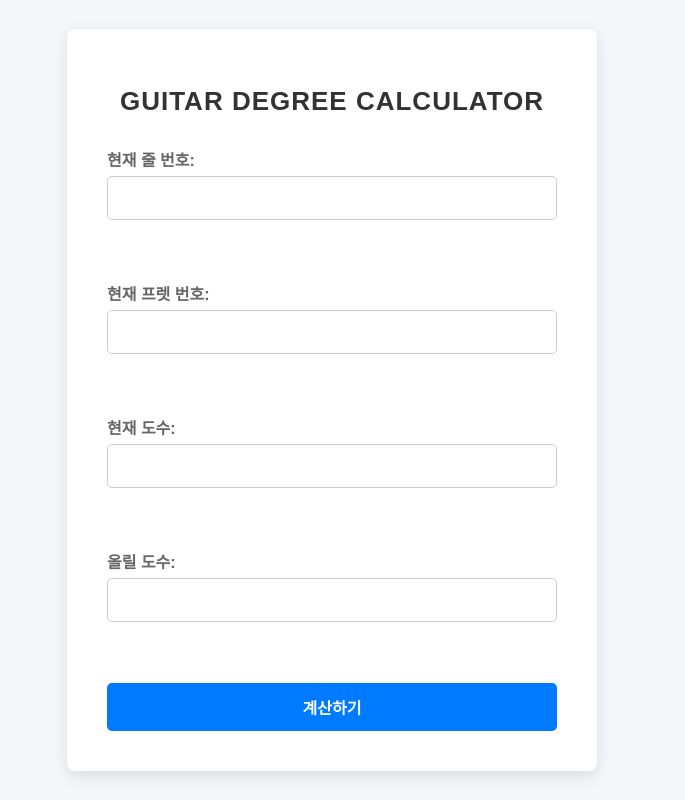
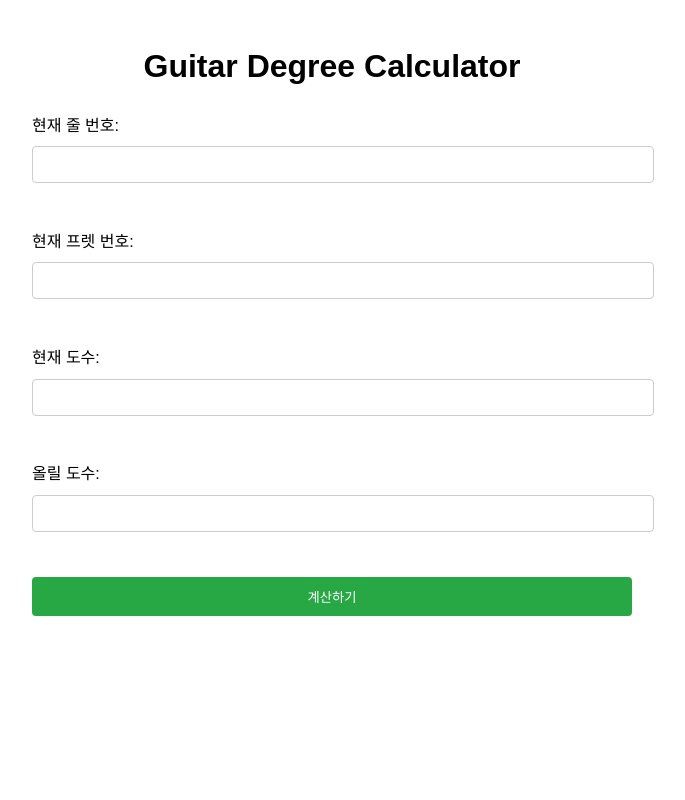
Before and after one commit to boongtol1/BOONGTOL_PYTHON, a Flask app: page / in a window 1280 px wide. Shown: the whole page, without its empty margins (308-993 px from the left). Run offline with Flask 3, Linux system fonts and the light colour scheme.

Commit message:
boongtol

```diff
--- a/boongtol_project/templates/index.html
+++ b/boongtol_project/templates/index.html
@@ -1,10 +1,70 @@
 <!doctype html>
-<html lang="en">
+<html lang="ko">
 <head>
     <meta charset="UTF-8">
     <meta name="viewport" content="width=device-width, initial-scale=1.0">
     <title>Guitar Degree Calculator</title>
-    <link rel="stylesheet" href="{{ url_for('static', filename='index.css') }}">
+    <style>
+        body {
+            font-family: Arial, sans-serif;
+            margin: 0;
+            padding: 0;
+            box-sizing: border-box;
+            line-height: 1.6;
+        }
+
+        .container {
+            max-width: 600px;
+            margin: auto;
+            padding: 20px;
+        }
+
+        h1, h2, h3 {
+            text-align: center;
+            margin-bottom: 20px;
+        }
+
+        label {
+            display: block;
+            margin-bottom: 8px;
+        }
+
+        input[type="text"] {
+            width: 100%;
+            padding: 10px;
+            margin-bottom: 20px;
+            border: 1px solid #ccc;
+            border-radius: 4px;
+        }
+
+        input[type="submit"] {
+            width: 100%;
+            padding: 10px;
+            background-color: #28a745;
+            color: white;
+            border: none;
+            border-radius: 4px;
+            cursor: pointer;
+        }
+
+        input[type="submit"]:hover {
+            background-color: #218838;
+        }
+
+        #results {
+            margin-top: 20px;
+        }
+
+        @media screen and (max-width: 600px) {
+            .container {
+                padding: 10px;
+            }
+
+            input[type="text"], input[type="submit"] {
+                font-size: 16px;
+            }
+        }
+    </style>
 </head>
 <body>
     <div class="container">
```
Also changed, not shown: 2 other files.
